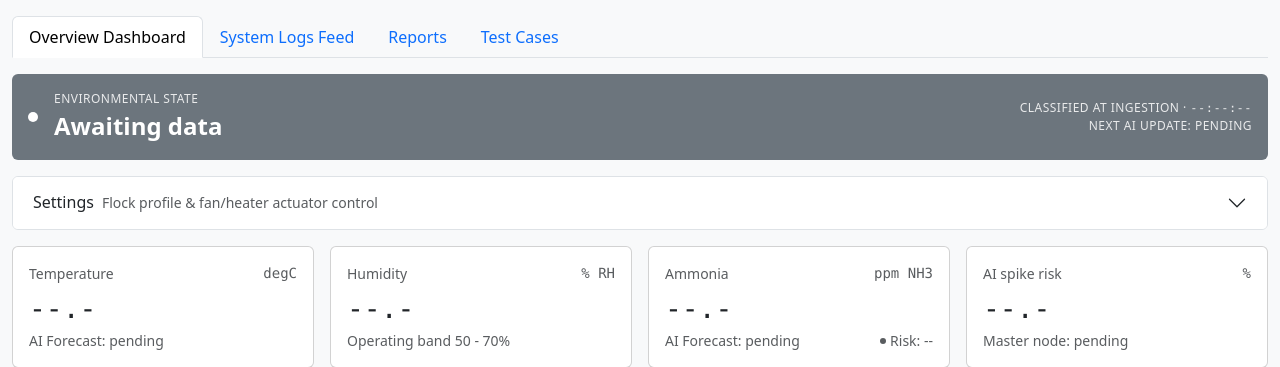
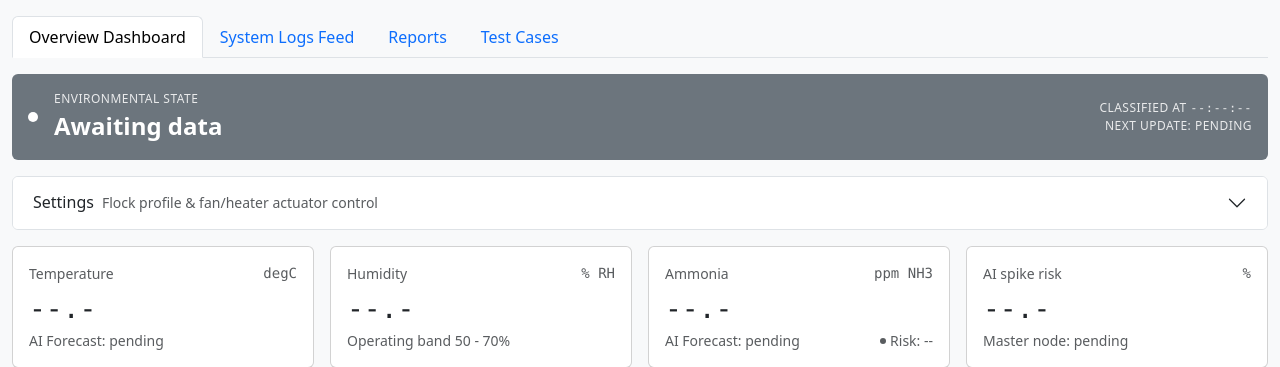
Before and after one commit to AnonCreed/smart-poultry-edge-ai, a Django app: page / in a window 1280 px wide. Shown: the part 57-424 px from the top of the page. Run offline with Django 5.2, Linux system fonts and the light colour scheme; data comes from the database, SQL or seed files in the repository; data that the repository does not hold is empty; some libraries are stand-ins or nearby versions.

Commit message:
chore(dashboard): trim state-hero label text
"Classified at ingestion" -> "Classified at", "Next AI update" -> "Next
update" -- shorter, same meaning, matches the state-hero card's existing
terse style.

```diff
--- a/telemetry/static/telemetry/dashboard.js
+++ b/telemetry/static/telemetry/dashboard.js
@@ -85,7 +85,7 @@
 
   function renderNextPredictionCountdown() {
     if (nextPredictionTargetMs === null) {
-      el.aiNextUpdate.textContent = "Next AI update: pending";
+      el.aiNextUpdate.textContent = "Next update: pending";
       return;
     }
     const remainingMs = nextPredictionTargetMs - Date.now();
@@ -94,13 +94,13 @@
       // fresh countdown once the bucket it's currently on actually
       // finalizes -- this just covers the brief window between "our local
       // clock thinks time's up" and "the next real record confirms it".
-      el.aiNextUpdate.textContent = "Next AI update: due any moment";
+      el.aiNextUpdate.textContent = "Next update: due any moment";
       return;
     }
     const totalSeconds = Math.floor(remainingMs / 1000);
     const minutes = Math.floor(totalSeconds / 60);
     const seconds = totalSeconds % 60;
-    el.aiNextUpdate.textContent = `Next AI update: ${minutes}m ${String(seconds).padStart(2, "0")}s`;
+    el.aiNextUpdate.textContent = `Next update: ${minutes}m ${String(seconds).padStart(2, "0")}s`;
   }
 
   // CSS custom properties are the single source of truth for series colors.
@@ -1138,7 +1138,7 @@
 
   refresh();
   setInterval(refresh, POLL_INTERVAL_MS);
-  // Independent 1 s ticker so the "Next AI update" countdown moves smoothly
+  // Independent 1 s ticker so the "Next update" countdown moves smoothly
   // between 5 s polls instead of visibly jumping in 5 s steps -- purely
   // cosmetic local ticking; nextPredictionTargetMs itself only ever moves
   // when a real poll re-derives it from the firmware's latest report.
--- a/telemetry/templates/telemetry/dashboard.html
+++ b/telemetry/templates/telemetry/dashboard.html
@@ -92,8 +92,8 @@
               </div>
             </div>
             <div class="text-end">
-              <div class="small state-hero-eyebrow">Classified at ingestion &middot; <span class="font-monospace" id="state-time">--:--:--</span></div>
-              <div class="small state-hero-eyebrow" id="ai-next-update">Next AI update: pending</div>
+              <div class="small state-hero-eyebrow">Classified at <span class="font-monospace" id="state-time">--:--:--</span></div>
+              <div class="small state-hero-eyebrow" id="ai-next-update">Next update: pending</div>
             </div>
           </div>
         </div>
```
